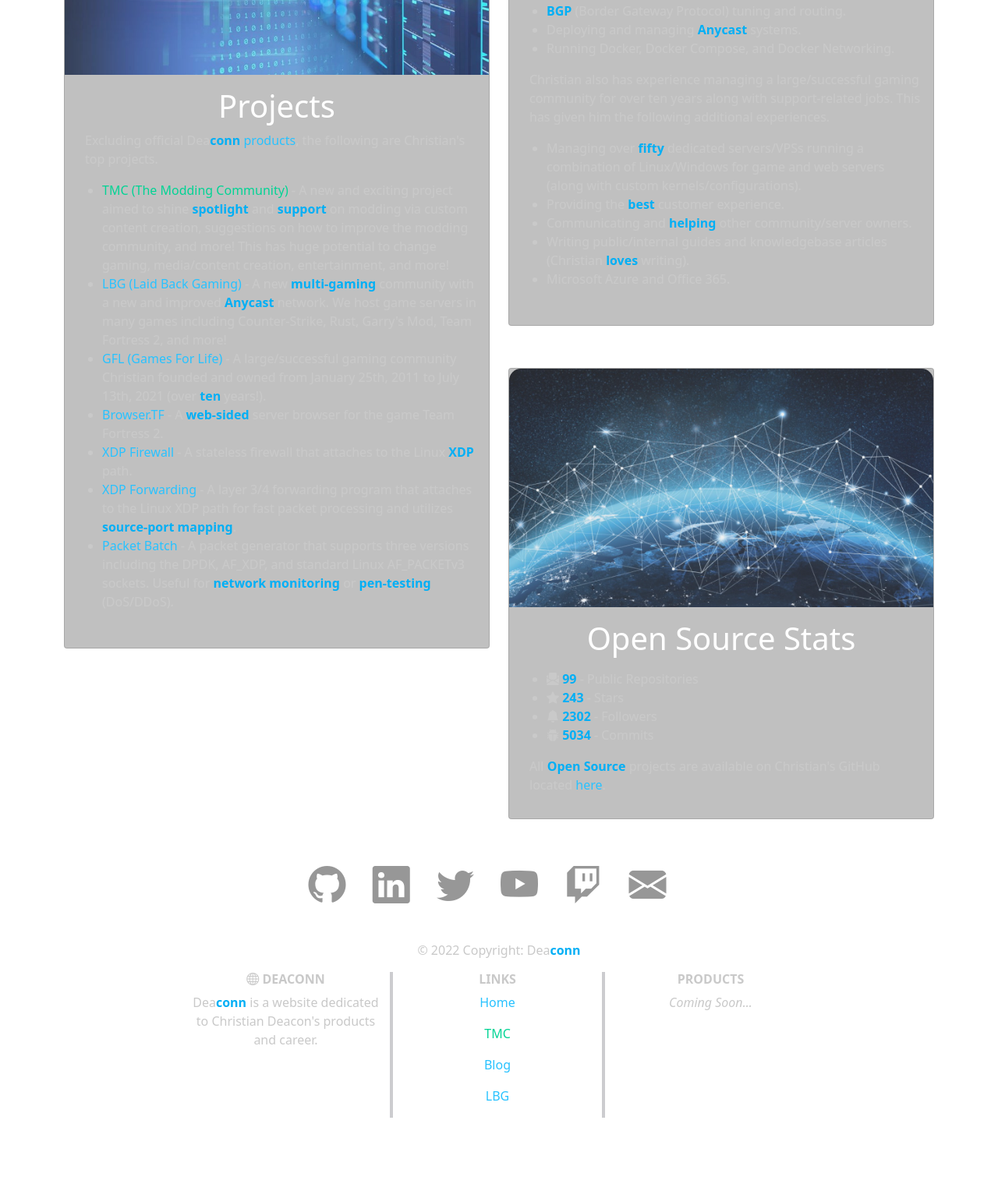
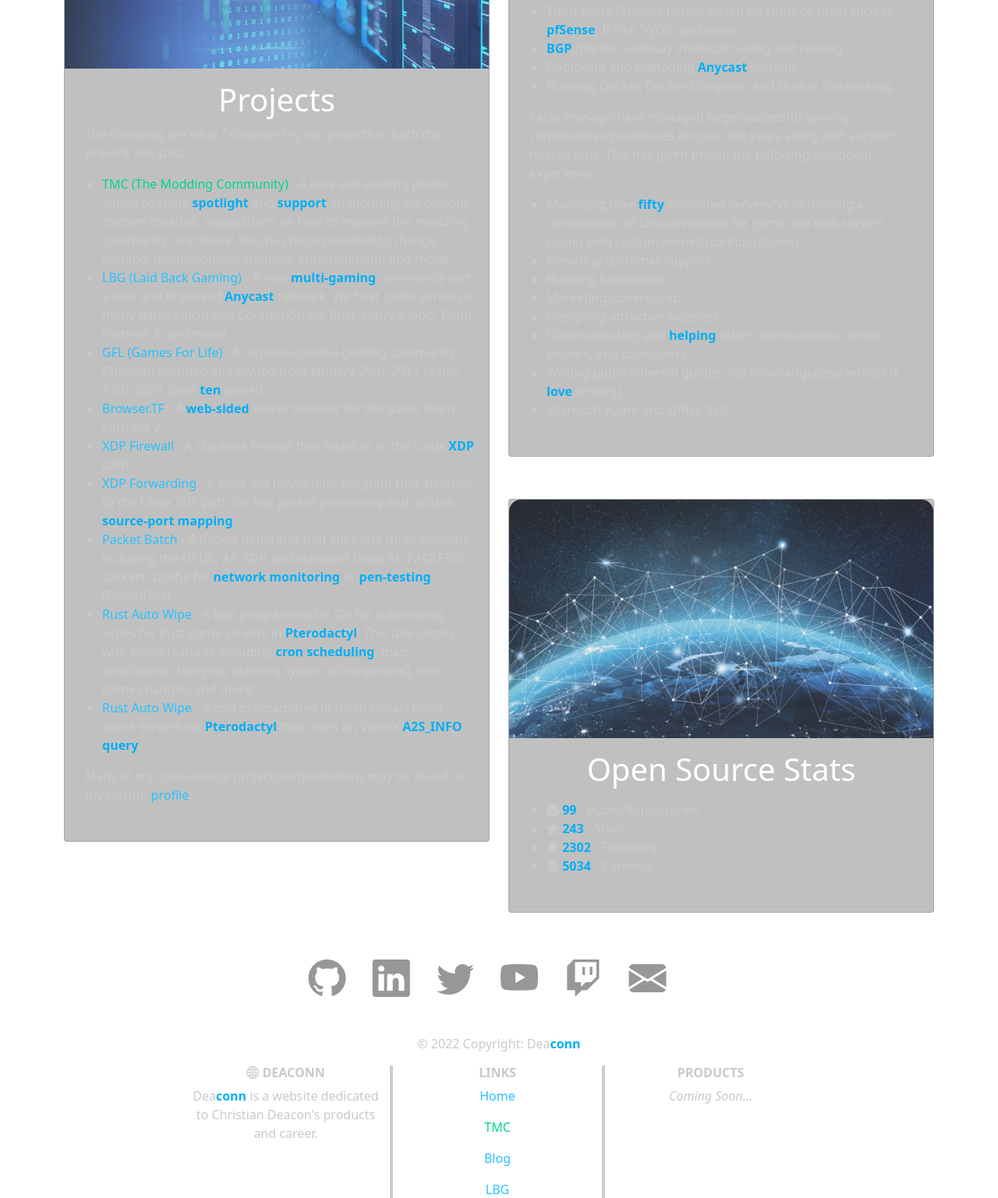
Before and after one commit to deaconn-net/deaconn-old, a Django app: page / in a window 1280 px wide. Shown: the part 1099-2636 px from the top of the page at 78% size. Before the commit the page ends 2533 px from the top, so only its background shows below. Run offline with Django 4.2, Linux system fonts and the light colour scheme; some libraries are stand-ins or nearby versions.

Commit message:
Rewrite website.

```diff
--- a/deaconn/home/templates/home/global_head.html
+++ b/deaconn/home/templates/home/global_head.html
@@ -2,14 +2,14 @@
 
 <title>{{ title }}</title>
 <meta charset="utf-8">
-<meta name="description" content="{% if description %}{{ description }}{% else %}Christian Deacon's products and career.{% endif %}">
+<meta name="description" content="{% if description %}{{ description }}{% else %}Christian Deacon's website and portfolio.{% endif %}">
 <meta name="keywords" content="Deaconn, christian, deacon, products, technology, lbg, {% if tags %}{{ tags }}{% endif %}">
 <meta name="author" content="{% if author %}{{ author }}{% else %}Christian Deacon{% endif %}">
 
 
 <meta content="{{ title }}" property="og:title">
 <meta content="Deaconn" property="og:site_name">
-<meta content="{% if article.description %}{{ article.description }}{% else %}Christian Deacon's products and career.{% endif %}" property="og:description">
+<meta content="{% if article.description %}{{ article.description }}{% else %}Christian Deacon's website and portfolio.{% endif %}" property="og:description">
 <meta  content="en_us" property="og:locale">
 
 <meta content="{% if article.author %}{% if article.author.first_name %}{{ article.author.first_name }} {{ article.author.last_name }}{% else %}{{ article.author.username }}{% endif %}{% else %}Christian Deacon{% endif %}" property="og:author">
@@ -32,4 +32,4 @@
 
 <meta itemprop="image" content="{% if article.image %}{{ article.image.url }}{% else %}{% static 'home/default_banner.jpg' %}{% endif %}">
 <meta itemprop="thumbnailUrl" content="{% if article.image %}{{ article.image.url }}{% else %}{% static 'home/default_banner.jpg' %}{% endif %}">
-<meta itemprop="alternativeHeadline" content="{% if article.description %}{{ article.description }}{% else %}Christian Deacon's products and career.{% endif %}">
+<meta itemprop="alternativeHeadline" content="{% if article.description %}{{ article.description }}{% else %}Christian Deacon's website and portfolio.{% endif %}">
--- a/deaconn/home/templates/home/home.html
+++ b/deaconn/home/templates/home/home.html
@@ -6,9 +6,8 @@
             <img class="card-img-top" src="{% static 'home/whatis.jpg' %}" alt="image">
             <div class="card-body">
                 <h1 class="card-title text-center">What Is Deaconn?</h1>
-                <p class="card-text">Dea<span class="flair">conn</span> is a company dedicated to Christian Deacon's products and career.</p>
-                <p class="card-text">Christian Deacon is a self-taught technical engineer interested in programming, networking, and general technical engineering. He enjoys learning, progressing, and working on many areas within the technology industry. This ranges from (D)DoS protection, to pen-testing, to web development/general tools, and eventually AI/robotic engineering.</p>
-                <p><strong>NOTE</strong> - This website is still in development!</p>
+                <p class="card-text">Dea<span class="flair">conn</span> is Christian Deacon's website and portfolio.</p>
+                <p class="card-text">I am a self-taught technical engineer interested in programming/modding, networking, and general technical engineering. I enjoy learning, progressing/improving, and working within many areas in the technology industry. This ranges from game modding/programming, network programming (e.g. (D)DoS protection/mitigation), pen-testing, web development/general tools, and AI/robotic engineering (includes machine learning) to giving suggestions/feedback on how to improve tools/mods. I really enjoy writing and constructing plans as well!</p>
             </div>
         </div>
     </div>
@@ -18,13 +17,14 @@
             <img class="card-img-top" src="{% static 'home/myexp.png' %}" alt="image">
             <div class="card-body">
                 <h1 class="card-title text-center">Experience</h1>
-                <p class="card-text">Christian has experience in many programming languages and also has experience in both networking and Linux.</p>
-                <p class="card-text">Programming languages Christian has experience in may be found below.
+                <p class="card-text">I have experience in many programming languages and both networking and Linux.</p>
+                <p class="card-text">Programming languages I have experience with may be found below.
                     <ul>
                         <li>C</li>
+                        <li>Golang</li>
                         <li>Python</li>
-                        <li>Golang</li>
                         <li>C++</li>
+                        <li>C#</li>
                         <li>PHP</li>
                         <li>Java</li>
                         <li>HTML/CSS</li>
@@ -32,10 +32,11 @@
                         <li>Sourcepawn</li>
                         <li>Lua</li>
                         <li>Elixir</li>
+                        <li>Assembly</li>
                     </ul>
                 </p>
 
-                <p class="card-text">In addition to programming, Christian also has experience in <span class="flair">Linux</span>/<span class="flair">networking</span>. This comes with the following experiences.
+                <p class="card-text">In addition to programming, I also have experience in <span class="flair">Linux</span> and <span class="flair">networking</span>. This comes with the following experience.
                     <ul>
                         <li>Linux networking/tunneling protocols including <span class="flair">IPIP</span>, GRE, and more.</li>
                         <li>Linux kernel networking paths including <span class="flair">XDP</span> (Express Data Path) and TC (Traffic Control).</li>
@@ -48,12 +49,15 @@
                     </ul>
                 </p>
 
-                <p class="card-text">Christian also has experience managing a large/successful gaming community for over ten years along with support-related jobs. This has given him the following additional experiences.
+                <p class="card-text">I also manage/have managed large/successful gaming communities/businesses for over ten years along with support-related jobs. This has given myself the following additional experience.
                     <ul>
                         <li>Managing over <span class="flair">fifty</span> dedicated servers/VPSs running a combination of Linux/Windows for game and web servers (along with custom kernels/configurations).</li>
-                        <li>Providing the <span class="flair">best</span> customer experience.</li>
-                        <li>Communicating and <span class="flair">helping</span> other community/server owners.</li>
-                        <li>Writing public/internal guides and knowledgebase articles (Christian <span class="flair">loves</span> writing).</li>
+                        <li>Providing customer support.</li>
+                        <li>Running businesses.</li>
+                        <li>Marketing/advertising.</li>
+                        <li>Designing attractive websites.</li>
+                        <li>Communicating and <span class="flair">helping</span> other communitities, server owners, and developers.</li>
+                        <li>Writing public/internal guides and knowledgebase articles (I <span class="flair">love</span> writing).</li>
                         <li>Microsoft Azure and Office 365.</li>
                     </ul>
                 </p>
@@ -66,7 +70,7 @@
             <img class="card-img-top" src="{% static 'home/mypro.jpg' %}" alt="image">
             <div class="card-body">
                 <h1 class="card-title text-center">Projects</h1>
-                <p class="card-text">Excluding official Dea<span class="flair">conn</span> <a href="/products">products</a>, the following are Christian's top projects.
+                <p class="card-text">The following are what I consider my top projects in both the present and past.
                     <ul>
                         <li><a class="tmc" href="https://moddingcommunity.com/" target="_blank">TMC (The Modding Community)</a> - A new and exciting project aimed to shine <span class="flair">spotlight</span> and <span class="flair">support</span> on modding via custom content creation, suggestions on how to improve the modding community, and more! This has huge potential to change gaming, media/content creation, entertainment, and more!</li>
                         <li><a href="https://lbgaming.co/" target="_blank">LBG (Laid Back Gaming)</a> - A new <span class="flair">multi-gaming</span> community with a new and improved <span class="flair">Anycast</span> network. We host game servers in many games including Counter-Strike, Rust, Garry's Mod, Team Fortress 2, and more!</li>
@@ -75,8 +79,12 @@
                         <li><a href="https://github.com/gamemann/XDP-Firewall" target="_blank">XDP Firewall</a> - A stateless firewall that attaches to the Linux <span class="flair">XDP</span> path.</li>
                         <li><a href="https://github.com/gamemann/XDP-Forwarding" target="_blank">XDP Forwarding</a> - A layer 3/4 forwarding program that attaches to the Linux XDP path for fast packet processing and utilizes <span class="flair">source-port mapping</span>.</li>
                         <li><a href="https://github.com/Packet-Batch" target="_blank">Packet Batch</a> - A packet generator that supports three versions including the DPDK, AF_XDP, and standard Linux AF_PACKETv3 sockets. Useful for <span class="flair">network monitoring</span> or  <span class="flair">pen-testing</span> (DoS/DDoS).</li>
+                        <li><a href="https://github.com/gamemann/Rust-Auto-Wipe" target="_blank">Rust Auto Wipe</a> - A tool programmed in Go for automating wipes for Rust game servers in <span class="flair">Pterodactyl</span>. This tool comes with many features including <span class="flair">cron scheduling</span>, map seed/world changing, warning system (configurable), host name changes, and more!</li>
+                        <li><a href="https://github.com/gamemann/Pterodactyl-Game-Server-Watch" target="_blank">Rust Auto Wipe</a> - A tool programmed in Go to restart hung game servers for <span class="flair">Pterodactyl</span> that relies on Valve's <span class="flair">A2S_INFO query</span>.</li>
                     </ul>
                 </p>
+
+                <p>Many of my open-source projects/organizations may be found on my GitHub <a href="https://github.com/gamemann" target="_blank">profile</a>!</p>
             </div>
         </div>
     </div>
@@ -94,7 +102,6 @@
                         <li><i class="bi bi-bug-fill"></i> <span class="flair">{{ gh_commits }}</span> - Commits</li>
                     </ul>
                 </p>
-                <p class="card-text">All <span class="flair">Open Source</span> projects are available on Christian's GitHub located <a href="https://github.com/gamemann" target="_blank">here</a>.</p>
             </div>
         </div>
     </div>
```
